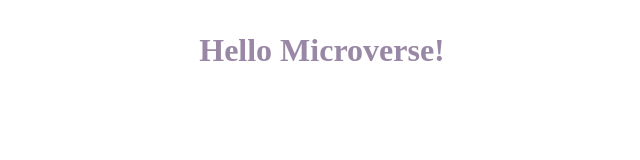
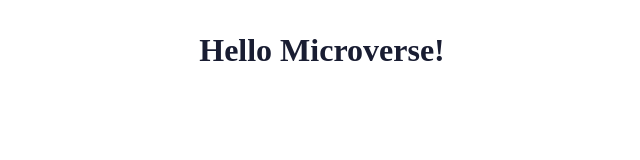
Before and after one commit to Mo7amedSMahdi/Hello-Microverse, a website: page index.html in a window 1280 px wide. Shown: the whole page, without its empty margins (318-958 px from the left). Drawn offline with Linux system fonts and the light colour scheme.

Commit message:
modifying style.css
- Change H1 color to "#191d32"

```diff
--- a/style.css
+++ b/style.css
@@ -1,6 +1,6 @@
 h1 {
   display: flex;
-  color: #9888a5;
+  color: #191d32;
   align-items: center;
   justify-content: center;
   margin: 2rem 4rem;
```
